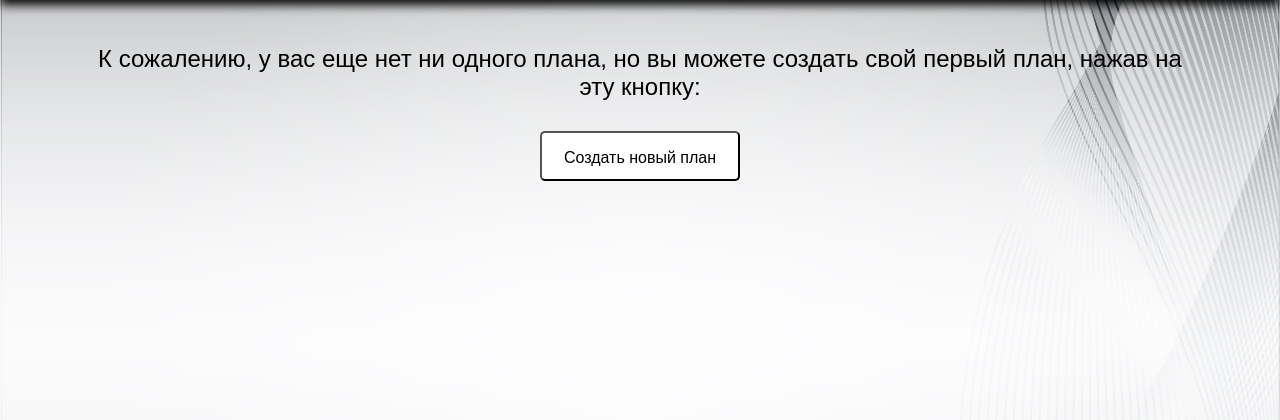
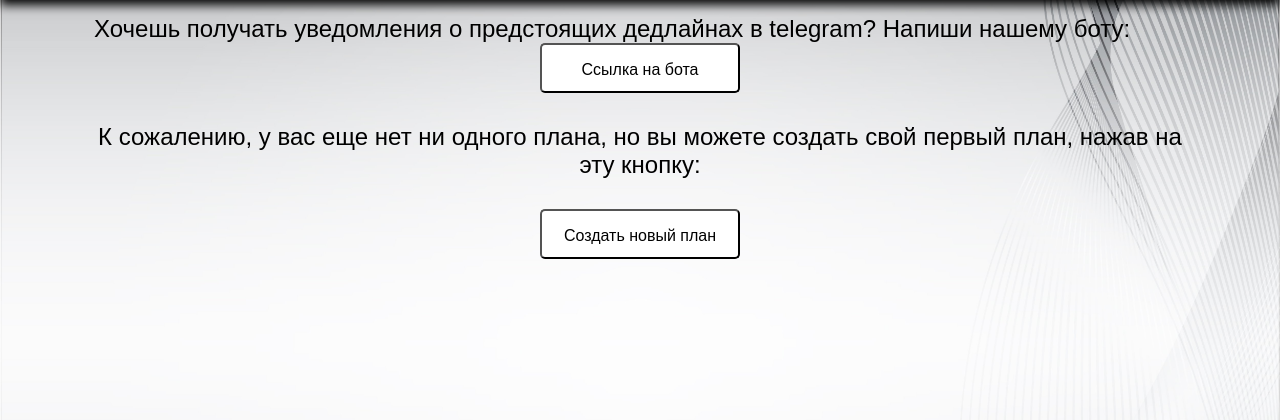
Before and after one commit to sudmit0802/BIP, a Flask app: template templates/main.html in a window 1280 px wide. Shown: the part 49-469 px from the top of the page. Run offline with Flask 3, Linux system fonts and the light colour scheme; the template is opened without the code that fills it: values that come from a table or form of the project are taken from there, others are empty; the visitor is signed in with stand-in values (Sample User, id 1); some libraries are stand-ins or nearby versions.

Commit message:
+bot_link

```diff
--- a/templates/main.html
+++ b/templates/main.html
@@ -28,6 +28,9 @@
   </header>
 
   <div style="padding: 5%;">
+    <sm style="margin: 30px; text-align: center; font-size:24px">Хочешь получать уведомления о предстоящих дедлайнах в
+      telegram? Напиши нашему боту:</sm>
+    <button class="button" href="https://t.me/ddak_notification_bot?start=code">Ссылка на бота</button>
     <form method="POST">
       {{ form.csrf_token }}
       {% if not form.data %}
```
